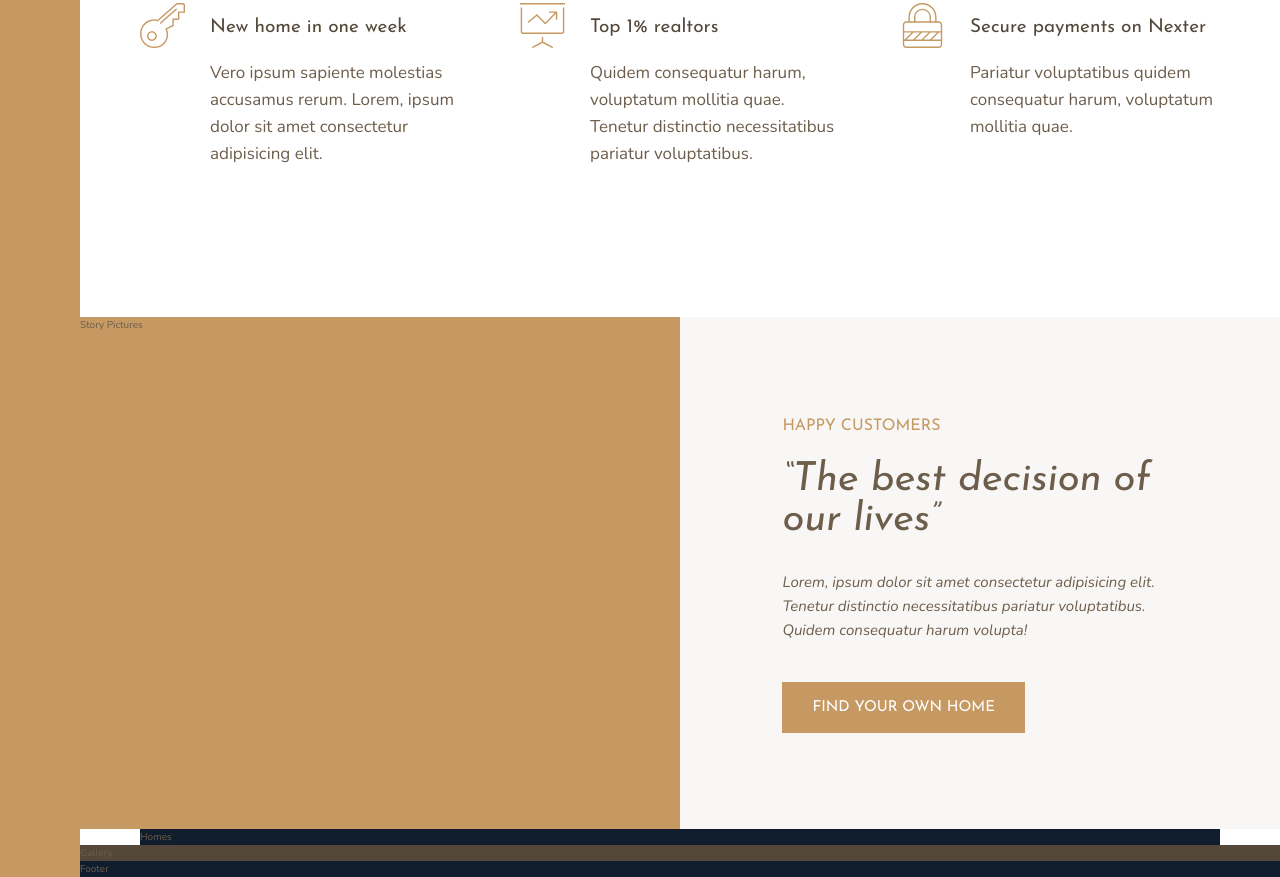
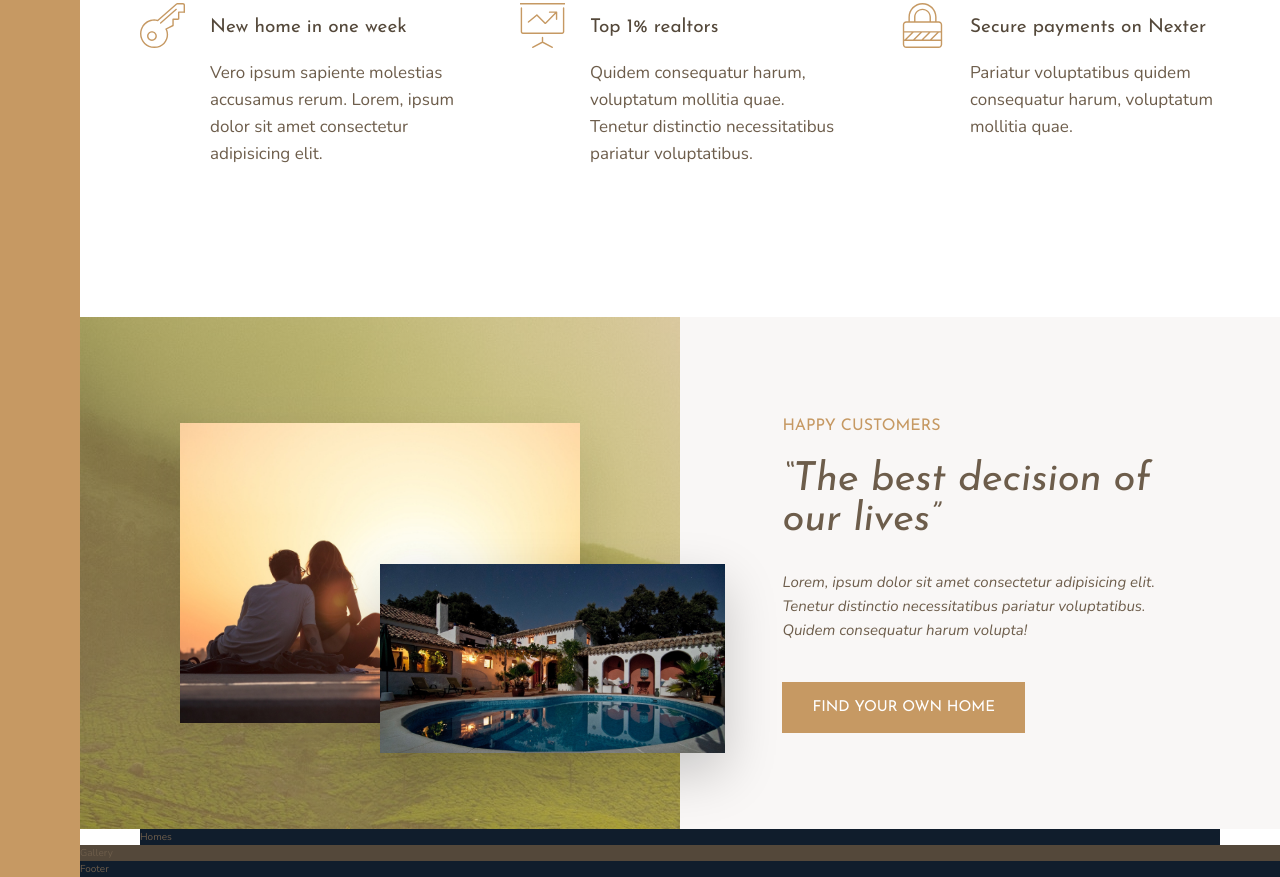
Before and after one commit to PhusionDev/udemy-nexter, a website: page index.html in a window 1280 px wide. Shown: the part 991-1868 px from the top of the page. Drawn offline with nearby package versions, Linux system fonts and the light colour scheme.

Commit message:
Building the Story Section - Part 2

```diff
--- a/index.html
+++ b/index.html
@@ -82,7 +82,8 @@
       </section>
 
       <div class="story__pictures">
-        Story Pictures
+        <img src="img/story-1.jpeg" alt="Couple with new house" class="story__img--1">
+        <img src="img/story-2.jpeg" alt="New house" class="story__img--2">
       </div>
 
       <div class="story__content">
--- a/sass/_story.scss
+++ b/sass/_story.scss
@@ -1,8 +1,28 @@
 .story {
   &__pictures {
     background-color: $color-primary;
+    grid-column: full-start / col-end 4;
+    background-image: linear-gradient(rgba($color-primary, .5), rgba($color-primary, .5)), url(../img/back.jpg);
 
-    grid-column: full-start / col-end 4;
+    display: grid;
+    grid-template-rows: repeat(6, 1fr);
+    grid-template-columns: repeat(6, 1fr);
+    align-items: center;
+  }
+
+  &__img--1 {
+    width: 100%;
+    grid-row: 2 / 6;
+    grid-column: 2 / 6;
+    box-shadow: 0 2rem 5rem rgba(0,0,0,.1);
+  }
+
+  &__img--2 {
+    width: 115%;
+    grid-row: 4 / 6;
+    grid-column: 4 / 7;
+    z-index: 20;
+    box-shadow: 0 2rem 5rem rgba(0,0,0,.2);
   }
 
   &__content {
```
Also changed, not shown: css/style.css.
